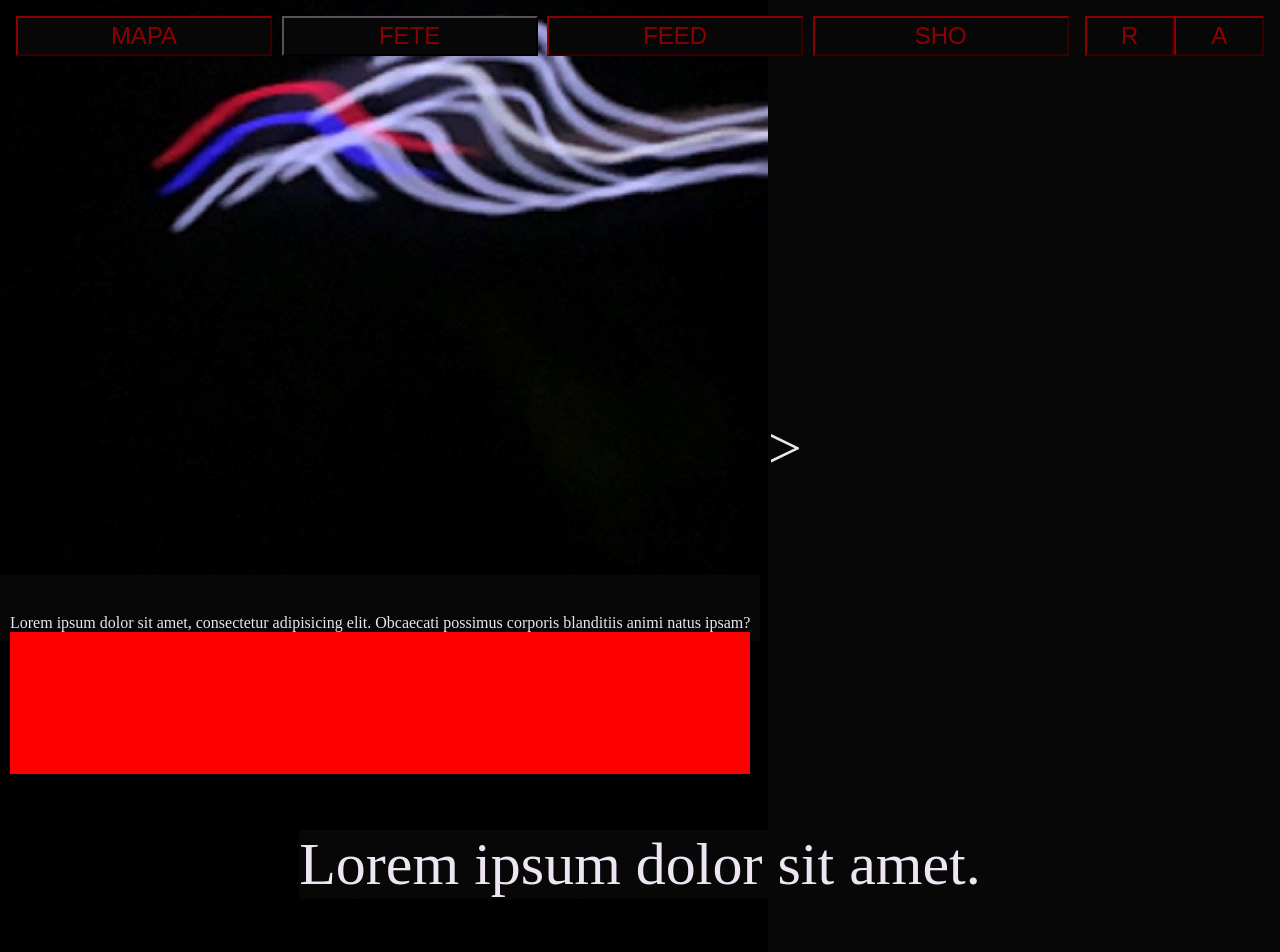
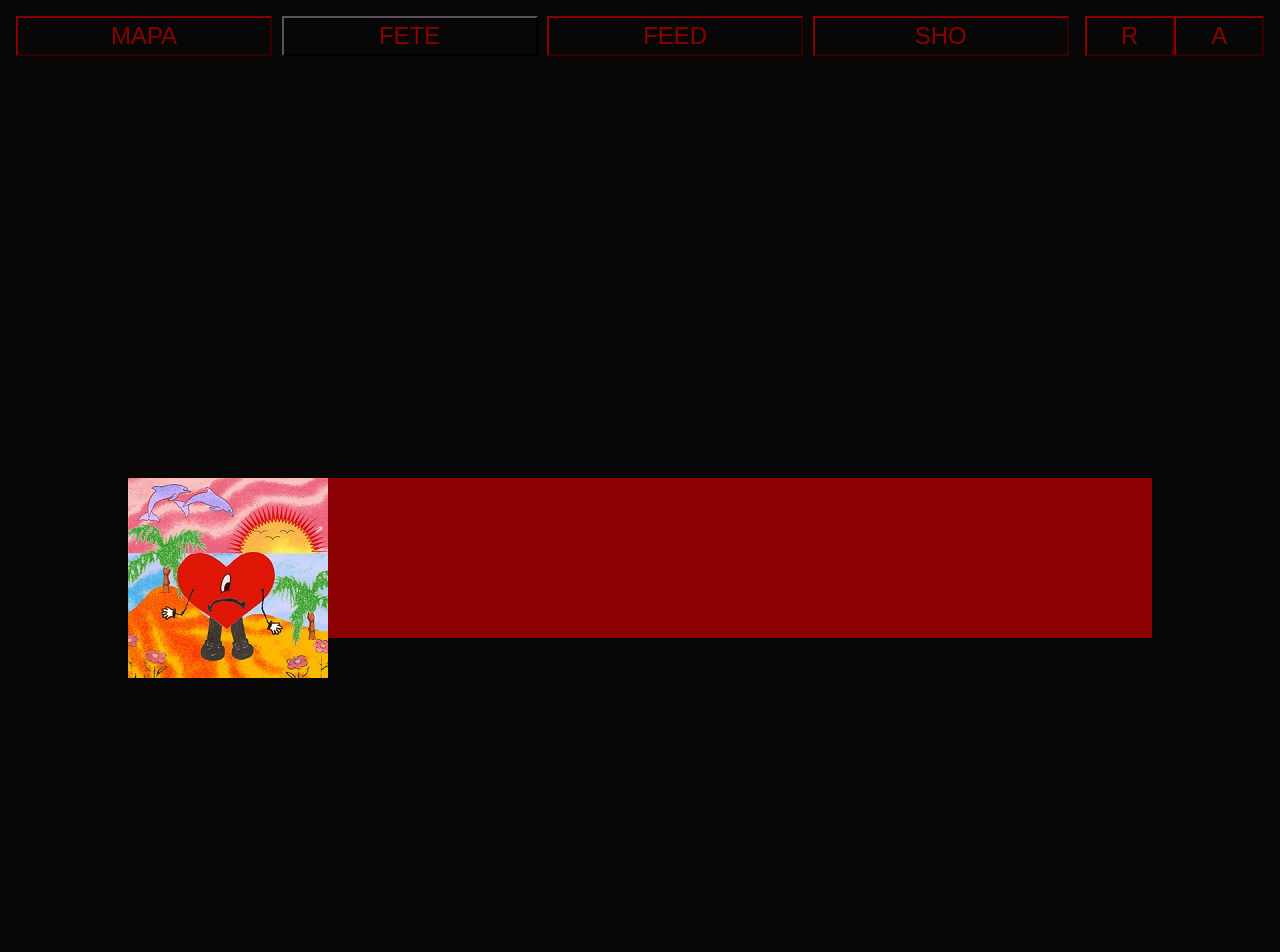
Before and after one commit to Sign0ret/PARS, a plain HTML site: page events.html in a window 1280 px wide. Shown: the top 952 px of the page. After the commit the page ends 800 px from the top, so only its background shows below. Drawn offline with Linux system fonts and the light colour scheme.

Commit message:
anotherone

```diff
--- a/events.html
+++ b/events.html
@@ -33,26 +33,28 @@
         <!-- <h1 class="event-extract">Hola</h1> -->
     </div>
     <div class="extract-fete">
-        <div class="extract-cover">
-            <img src="./img/PARS.jpg" alt="album">
-        </div>>
-        <div class="extract-description">
+        <form action="#" class="extract-cover extract-all">
+            <img src="./img/badbunny.jpg" alt="album">
+
+        </form>
+        <!--
+        <div class="extract-description extract-all">
             <p>Lorem ipsum dolor sit amet, consectetur adipisicing elit. Obcaecati possimus corporis blanditiis animi natus ipsam?</p>
-        </div>
-        <div class="extract-audio">
+        </div> -->
+        <!-- <div class="extract-audio extract-all">
             <p>Lorem ipsum dolor sit amet.</p>
         </div>
-        <div class="extract-join">
+        <div class="extract-join extract-all">
             <h1>J</h1>
         </div>
-        <div class="extract-later">
+        <div class="extract-later extract-all">
             <h1>L</h1>
         </div>
-        <div class="extract-data">
+        <div class="extract-data extract-all">
             <p>Lorem ipsum dolor sit amet.</p>
             <br>
             <p>Lorem, ipsum dolor.</p>
-        </div>
+        </div> -->
     </div>
 
 </body>
--- a/style.css
+++ b/style.css
@@ -16,7 +16,7 @@
 
 }
 div {
-    min-height: 20vh;
+    min-height: 10vh;
     color: var(--colorLight);
     font-size: 60px;
     display: flex;
@@ -129,28 +129,39 @@ div {
 }
 /* inside 2: events */
 .extract-fete {
+    background: url(./img/badbunny.jpg)
     min-width: 40vw;
-    min-height: 30vh;
-    margin: 5% auto;
-    display: inline;
+    min-height: 20vh;
+    margin: 5% 10%;
+    display: block;
     justify-content: center;
     justify-content: center;
     align-items: center;
     text-align: center;
     /* border: 2px solid red; */
-    position: static;
+    position:static;
     border-color: var(--colorLight);
     color: var(--colorLight);
+    /* float: left; */
+    background-color: #8b0000;
+}
+.extract-all {
+    margin: 0;
+    background
 }
 .extract-cover {
+    display: block;
     height: 20px;
-    float: left;
+    width: 20px;
+
+    /* float: left; */
 }
 .extract-description {
     font-size: 1rem;
     background: red;
     margin: 10px;
-    display: inline-block;
+    display: block;
+    float: left;
 
 }
 /* .extract-audio {
```
Also changed, not shown: img/badbunny.jpg (added).
